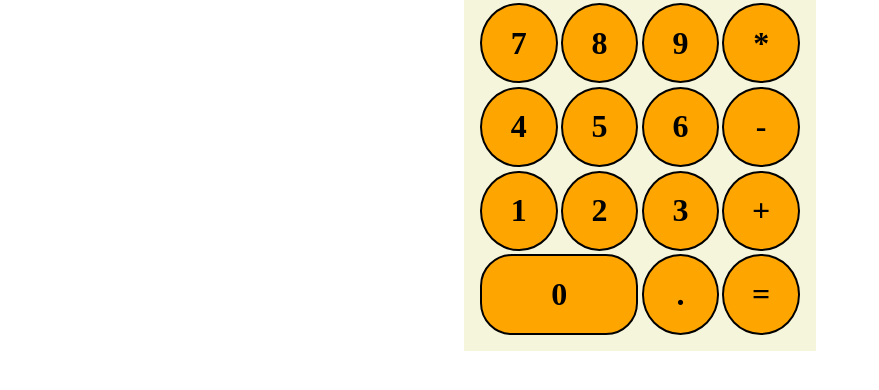
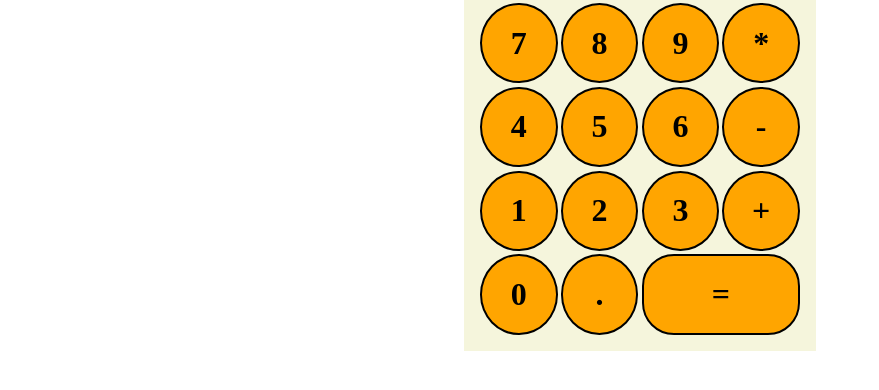
Before and after one commit to Praise-A/Calculator, a plain HTML site: page index.html in a window 1280 px wide. Shown: the part 148-538 px from the top of the page, without its empty margins (0-879 px from the left). Drawn offline with Linux system fonts and the light colour scheme.

Commit message:
Add readme and modify index page buttons

```diff
--- a/index.html
+++ b/index.html
@@ -38,10 +38,10 @@
               <div class=""><h1>3</h1></div>
               <div class=""><h1>+</h1></div>
 
-              <div id="zero"><h1>0</h1></div>
+              <div class=""><h1>0</h1></div>
               <div class=""><h1>.</h1></div>
 
-              <div class=""><h1>=</h1></div>
+              <div id="equals-sign"><h1>=</h1></div>
             </div>
           </div>
         </div>
--- a/resources/style.css
+++ b/resources/style.css
@@ -35,7 +35,7 @@
   border-radius: 50% 50%;
 }
 
-#zero {
-  grid-column: 1/3;
+#equals-sign {
+  grid-column: 3/5;
   border-radius: 2rem;
 }
```
Also changed, not shown: 1 other file.
